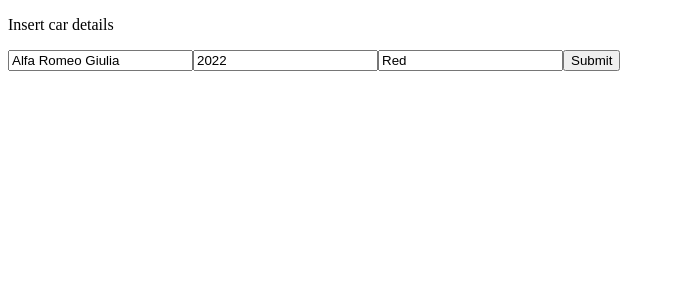
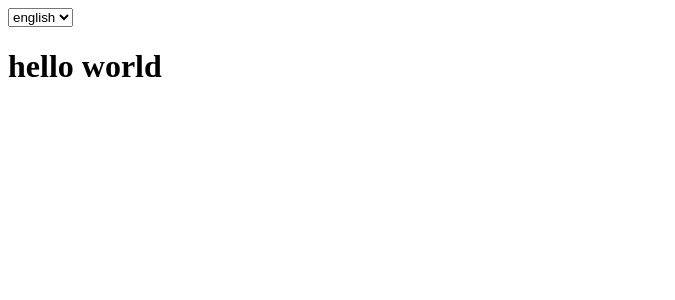
Before and after one commit to Maurilio224/React, a React (Create React App) app in the folder main/: page / in a window 1280 px wide. Shown: the top 300 px of the page, without its empty margins (0-675 px from the left). Built offline with nearby package versions, Linux system fonts and the light colour scheme.

Commit message:
esercizio-43:complete

```diff
--- a/main/src/App.jsx
+++ b/main/src/App.jsx
@@ -1,12 +1,26 @@
-import React from "react";
-import { CarDetails } from "./CarDetails";
-export function App() {
+import React, { useState } from "react";
+import { LanguageContext } from "./LanguageContext";
+import DisplayLanguages from "./DisplayLanguages"
 
-    const initialData = {
-        model : 'Alfa Romeo Giulia',
-        year : '2022',
-        color : 'Red'
+
+
+export default function App() {
+
+    const [language, setLanguage] = useState('en')
+
+    function handleChangeLanguage(event) {
+        setLanguage({language : event.target.value})
     }
 
-    return <CarDetails initialData={initialData} />
+        return (
+            <div>
+            <select value={language} onChange={handleChangeLanguage}>
+                <option value="en">english</option>
+                <option value="it">italiano</option>
+            </select>
+            <LanguageContext.Provider value={language}>
+                <DisplayLanguages/>
+            </LanguageContext.Provider>
+            </div>
+        )
 }
--- a/main/src/CarDetails.jsx
+++ /dev/null
@@ -1,28 +0,0 @@
-import React, { useEffect, useRef } from "react";
-export function CarDetails({initialData}) {
-
-    const inputRef = useRef()
-    const modelInput = useRef()
-    const yearInput = useRef()
-    const colorInput = useRef()
-
-    const handleChange = (e) => {
-        e.preventDefault()
-        console.log([modelInput.current.value, yearInput.current.value, colorInput.current.value])
-    }
-
-    useEffect(() => {inputRef.current.reset()}, [initialData])
-
-
-    return (
-        <>
-        <p>Insert car details</p>
-        <form ref={inputRef}>
-        <input name='model' onChange={e => e.target.value} defaultValue={initialData.model} ref={modelInput}></input>
-        <input name ='year' onChange={e => e.target.value} defaultValue={initialData.year} ref={yearInput}></input>
-        <input name='color' onChange={e => e.target.value} defaultValue={initialData.color} ref={colorInput}></input>
-        <button type="submit" onClick={handleChange}>Submit</button>
-        </form>
-        </>
-    )
-}
--- /dev/null
+++ b/main/src/DisplayLanguages.jsx
@@ -0,0 +1,23 @@
+import React, { useContext } from "react";
+import { LanguageContext } from "./LanguageContext";
+
+
+
+export default function DisplayLanguages() {
+  const language = useContext(LanguageContext)
+
+  const sayHello = {
+    en: {
+      'SAY_HELLO': "hello world",
+    },
+    it: {
+      'SAY_HELLO': "ciao mondo",
+    },
+  };
+
+    return (
+      <>
+         <h1>{sayHello[language]['SAY_HELLO']}</h1>
+      </>
+    );
+}
--- /dev/null
+++ b/main/src/LanguageContext.jsx
@@ -0,0 +1,3 @@
+import { createContext } from "react";
+
+ export const LanguageContext = createContext("en")
--- a/main/src/index.js
+++ b/main/src/index.js
@@ -1,6 +1,6 @@
 import React from 'react';
 import ReactDOM from 'react-dom/client';
-import { App } from './App';
+import App from "./App";
 
 const root = ReactDOM.createRoot(document.getElementById('root'));
 root.render(
```
